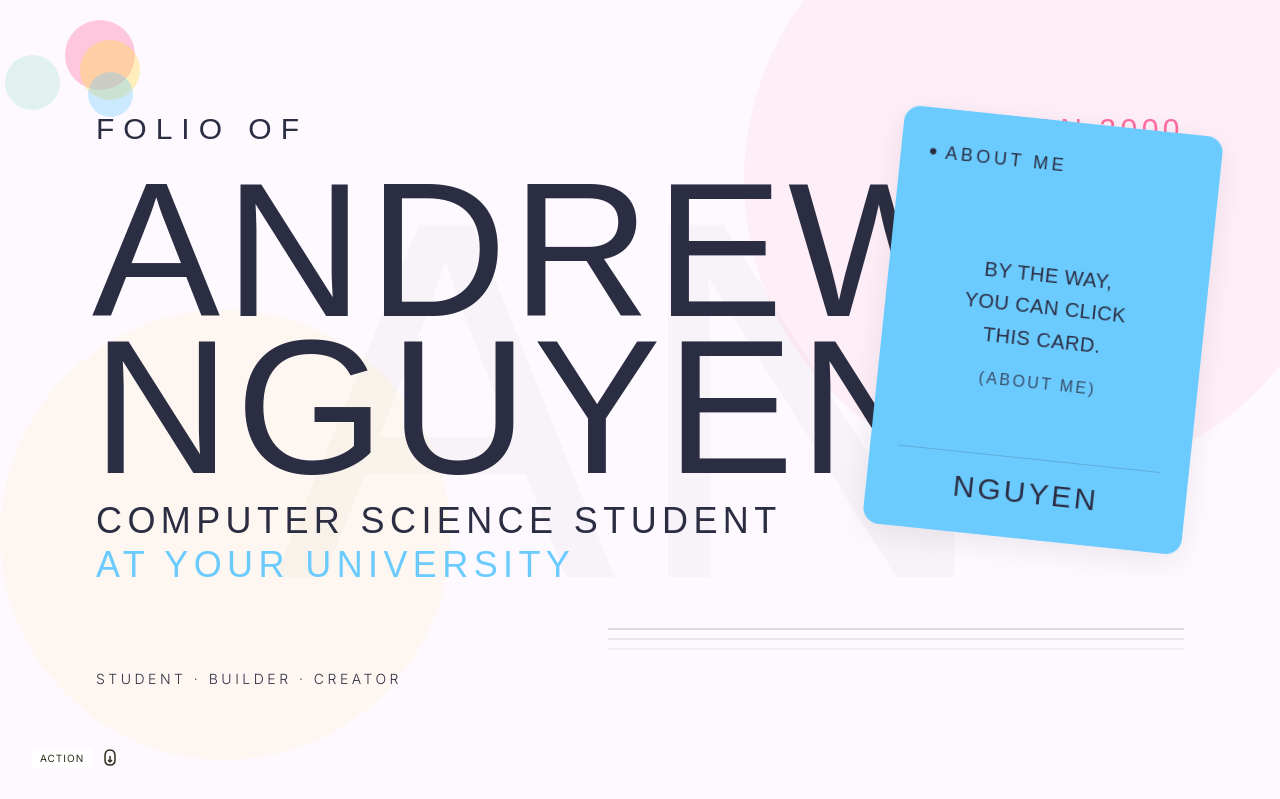
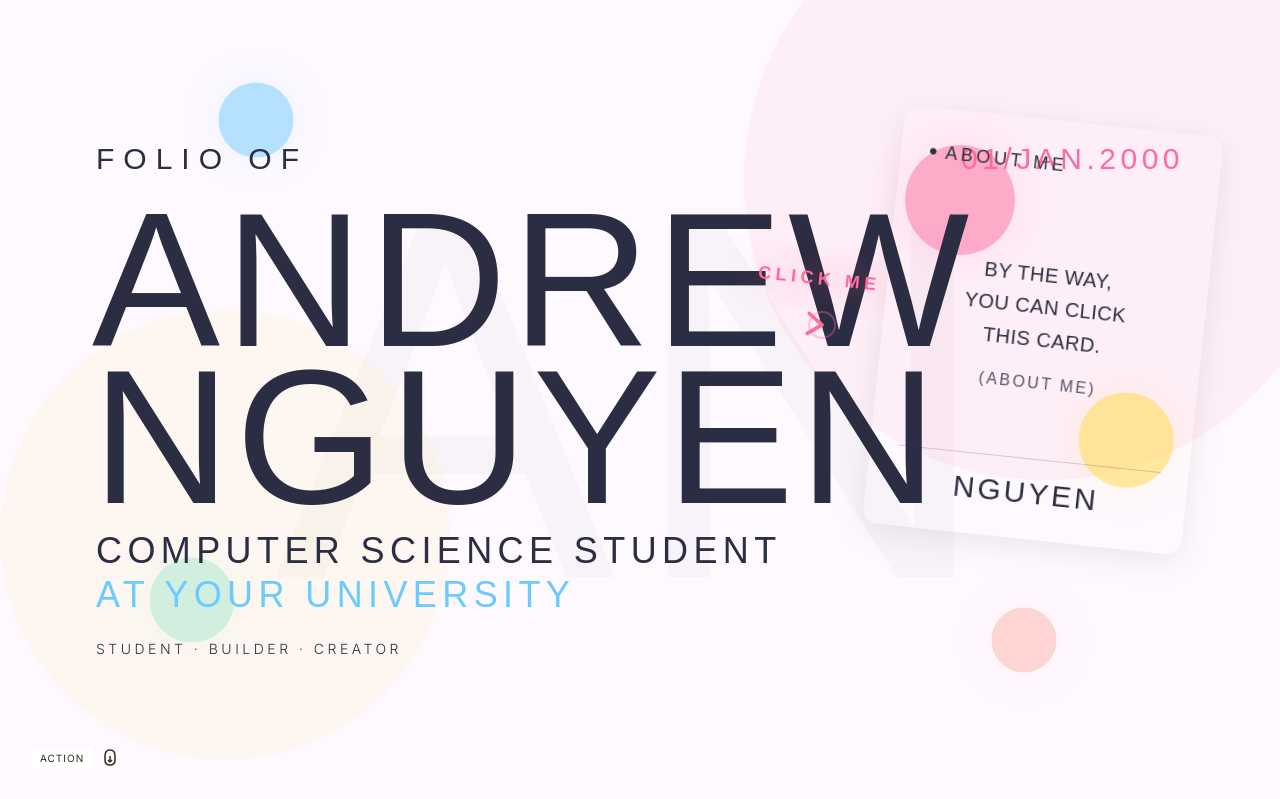
Before and after one commit to Andrew126111/Personal-Portfolio, a Next.js app: page / in a window 1280 px wide. Shown: the top 799 px of the page. Built offline with nearby package versions, Linux system fonts and the light colour scheme; a web font is replaced by a local one.

Commit message:
Fixed: arrow now visible outside card, card stays in bounds, fidget orbs interactive, removed squiggle lines, restored skill tags

```diff
--- a/components/AboutCard.tsx
+++ b/components/AboutCard.tsx
@@ -29,18 +29,13 @@ export default function AboutCard({ onNavigate }: AboutCardProps) {
     [rotate]
   );
 
-  const handleDragEnd = useCallback(
-    (_: unknown, info: { offset: { x: number; y: number }; velocity: { x: number; y: number } }) => {
-      const endX = x.get() + info.velocity.x * 8;
-      const endY = y.get() + info.velocity.y * 8;
-      const boundedX = Math.max(-500, Math.min(500, endX));
-      const boundedY = Math.max(-500, Math.min(500, endY));
-      animate(x, boundedX, { type: "spring", stiffness: 200, damping: 25 });
-      animate(y, boundedY, { type: "spring", stiffness: 200, damping: 25 });
+  const handleDragEnd = useCallback(() => {
+    const currentX = x.get();
+    const currentY = y.get();
+    animate(x, Math.max(-200, Math.min(200, currentX)), { type: "spring", stiffness: 300, damping: 30 });
+    animate(y, Math.max(-200, Math.min(200, currentY)), { type: "spring", stiffness: 300, damping: 30 });
     animate(rotate, 6, { type: "spring", stiffness: 200, damping: 20 });
-    },
-    [x, y, rotate]
-  );
+  }, [x, y, rotate]);
 
   const handleClick = useCallback(() => {
     if (!moved.current) {
@@ -50,7 +45,6 @@ export default function AboutCard({ onNavigate }: AboutCardProps) {
 
   return (
     <motion.div
-      className="app-card-wrapper"
       style={{
         x,
         y,
@@ -58,7 +52,6 @@ export default function AboutCard({ onNavigate }: AboutCardProps) {
         position: "absolute",
         top: "15%",
         right: "6%",
-        backgroundColor: "#6bcbff",
         zIndex: 20,
         touchAction: "none",
       }}
@@ -71,39 +64,38 @@ export default function AboutCard({ onNavigate }: AboutCardProps) {
       initial={{ opacity: 0, scale: 0.8 }}
       whileInView={{ opacity: 1, scale: 1 }}
       transition={{ duration: 0.8, delay: 0.3, ease: [0.22, 1, 0.36, 1] }}
-      whileHover={{ scale: 1.03 }}
     >
-      {/* Arrow indicator - positioned left of card, follows drag */}
+      {/* Arrow - positioned left of wrapper, not clipped by overflow hidden */}
       <motion.div
         className="absolute pointer-events-none select-none"
         style={{ right: "calc(100% + 16px)", top: "50%", translateY: "-50%" }}
-        animate={{ x: [0, 10, 0] }}
+        animate={{ x: [0, 12, 0] }}
         transition={{ duration: 1.8, repeat: Infinity, ease: "easeInOut" }}
       >
         <div className="flex flex-col items-center gap-2">
           <span
-            className="text-sm md:text-base font-semibold tracking-[0.25em] whitespace-nowrap"
+            className="text-base md:text-lg font-semibold tracking-[0.25em] whitespace-nowrap"
             style={{
               fontFamily: "Six Caps, sans-serif",
               color: "#ff6b9d",
-              textShadow: "0 0 24px rgba(255,107,157,0.6)",
+              textShadow: "0 0 28px rgba(255,107,157,0.7)",
             }}
           >
             CLICK ME
           </span>
-          <svg width="40" height="40" viewBox="0 0 40 40" fill="none">
+          <svg width="48" height="48" viewBox="0 0 48 48" fill="none">
             <path
-              d="M14 12 L26 20 L14 28"
+              d="M17 14 L31 24 L17 34"
               stroke="#ff6b9d"
-              strokeWidth="3"
+              strokeWidth="3.5"
               strokeLinecap="round"
               strokeLinejoin="round"
               fill="none"
             />
             <circle
-              cx="26" cy="20" r="11"
+              cx="31" cy="24" r="13"
               stroke="#ff6b9d"
-              strokeWidth="1.5"
+              strokeWidth="2"
               fill="none"
               opacity={0.35}
             />
@@ -111,7 +103,8 @@ export default function AboutCard({ onNavigate }: AboutCardProps) {
         </div>
       </motion.div>
 
-      {/* Card content */}
+      {/* Card */}
+      <div className="app-card-wrapper">
         <div
           className="w-full h-full flex flex-col p-6 md:p-7"
           style={{ fontFamily: "Six Caps, sans-serif", color: "#2b2d42" }}
@@ -143,6 +136,7 @@ export default function AboutCard({ onNavigate }: AboutCardProps) {
             </p>
           </div>
         </div>
+      </div>
     </motion.div>
   );
 }
--- a/components/HeroSection.tsx
+++ b/components/HeroSection.tsx
@@ -1,33 +1,24 @@
 "use client";
 
 import { useCallback, useRef, useEffect, useState } from "react";
-import { motion, useMotionValue, useSpring, animate } from "framer-motion";
+import { motion, useMotionValue, animate } from "framer-motion";
 import AboutCard from "./AboutCard";
 
-const LINE_COUNT = 3;
-const LINE_BASE_Y = [30, 45, 60];
-const LINE_AMPLITUDE = [40, 30, 20];
-const LINE_PHASE = [0, 0.3, 0.6];
-
-const fidgetOrbs = [
-  { color: "#ff6b9d", size: 70, x: 0, y: 0, baseX: 0, baseY: 0 },
-  { color: "#a8e6cf", size: 55, x: 0, y: 0, baseX: 0, baseY: 0 },
-  { color: "#ffd93d", size: 60, x: 0, y: 0, baseX: 0, baseY: 0 },
-  { color: "#6bcbff", size: 45, x: 0, y: 0, baseX: 0, baseY: 0 },
+const skillTags = [
+  "REACT", "NEXT.JS", "TYPESCRIPT", "CSS", "PYTHON",
+  "NODE.JS", "FRAMER", "TAILWIND", "GIT", "POSTGRES",
 ];
 
-function FidgetOrb({ color, size, baseX, baseY }: { color: string; size: number; baseX: number; baseY: number }) {
+function FidgetOrb({ color, size, baseX, baseY }: { color: string; size: number; baseX: string; baseY: string }) {
   const x = useMotionValue(0);
   const y = useMotionValue(0);
 
   const handleDragEnd = useCallback(
     (_: unknown, info: { velocity: { x: number; y: number } }) => {
-      const endX = x.get() + info.velocity.x * 4;
-      const endY = y.get() + info.velocity.y * 4;
-      const clampedX = Math.max(-80, Math.min(80, endX));
-      const clampedY = Math.max(-80, Math.min(80, endY));
-      animate(x, clampedX, { type: "spring", stiffness: 120, damping: 18 });
-      animate(y, clampedY, { type: "spring", stiffness: 120, damping: 18 });
+      const endX = x.get() + info.velocity.x * 6;
+      const endY = y.get() + info.velocity.y * 6;
+      animate(x, Math.max(-120, Math.min(120, endX)), { type: "spring", stiffness: 100, damping: 15 });
+      animate(y, Math.max(-120, Math.min(120, endY)), { type: "spring", stiffness: 100, damping: 15 });
     },
     [x, y]
   );
@@ -41,71 +32,34 @@ function FidgetOrb({ color, size, baseX, baseY }: { color: string; size: number;
         left: baseX,
         top: baseY,
         backgroundColor: color,
-        opacity: 0.35,
+        opacity: 0.5,
         x,
         y,
         zIndex: 5,
+        translateX: "-50%",
+        translateY: "-50%",
+        boxShadow: `0 0 40px ${color}44`,
       }}
       drag
       dragMomentum={false}
       onDragEnd={handleDragEnd}
-      whileHover={{ scale: 1.3, opacity: 0.55, transition: { duration: 0.3 } }}
+      whileHover={{ scale: 1.4, opacity: 0.75, transition: { duration: 0.2 } }}
+      whileTap={{ scale: 0.65, opacity: 0.9, transition: { duration: 0.1 } }}
       initial={{ scale: 0, opacity: 0 }}
-      whileInView={{ scale: 1, opacity: 0.35 }}
+      whileInView={{ scale: 1, opacity: 0.5 }}
       transition={{ duration: 0.8, delay: 0.3, ease: [0.22, 1, 0.36, 1] }}
     />
   );
 }
 
 export default function HeroSection({ onAboutClick }: { onAboutClick: () => void }) {
-  const mouseX = useMotionValue(0.5);
-  const mouseY = useMotionValue(0.5);
-  const smoothMouseX = useSpring(mouseX, { stiffness: 100, damping: 25 });
-  const smoothMouseY = useSpring(mouseY, { stiffness: 100, damping: 25 });
   const sectionRef = useRef<HTMLDivElement>(null);
-  const [linePaths, setLinePaths] = useState<string[]>(
-    Array(LINE_COUNT).fill("")
-  );
-
-  useEffect(() => {
-    const unsubX = smoothMouseX.on("change", updatePaths);
-    const unsubY = smoothMouseY.on("change", updatePaths);
-    return () => { unsubX(); unsubY(); };
-
-    function updatePaths() {
-      const mx = smoothMouseX.get();
-      const my = smoothMouseY.get();
-      const newPaths = Array.from({ length: LINE_COUNT }, (_, i) => {
-        const distFromMouse = Math.abs(my - LINE_BASE_Y[i] / 120);
-        const sensitivity = Math.max(0.3, 1 - distFromMouse * 2);
-        const amp = LINE_AMPLITUDE[i] * sensitivity;
-        const phase = LINE_PHASE[i];
-        const cp1x = 200 + mx * 300 + phase * 200;
-        const cp1y = LINE_BASE_Y[i] - amp + (mx - 0.5) * amp * 0.6;
-        return `M0,${LINE_BASE_Y[i]} Q ${cp1x},${cp1y} 500,${LINE_BASE_Y[i]} T 1000,${LINE_BASE_Y[i]}`;
-      });
-      setLinePaths(newPaths);
-    }
-  }, [smoothMouseX, smoothMouseY]);
-
-  const handlePointerMove = useCallback(
-    (e: React.PointerEvent) => {
-      if (!sectionRef.current) return;
-      const rect = sectionRef.current.getBoundingClientRect();
-      const x = (e.clientX - rect.left) / rect.width;
-      const y = (e.clientY - rect.top) / rect.height;
-      mouseX.set(x);
-      mouseY.set(y);
-    },
-    [mouseX, mouseY]
-  );
 
   return (
     <section
       ref={sectionRef}
       className="relative min-h-screen w-full overflow-hidden"
       style={{ backgroundColor: "#fef9ff" }}
-      onPointerMove={handlePointerMove}
     >
       {/* Background watermark */}
       <div
@@ -144,10 +98,11 @@ export default function HeroSection({ onAboutClick }: { onAboutClick: () => void
       />
 
       {/* Fidget orbs - interactive floating bubbles */}
-      <FidgetOrb color="#ff6b9d" size={70} baseX={65} baseY={20} />
-      <FidgetOrb color="#a8e6cf" size={55} baseX={5} baseY={55} />
-      <FidgetOrb color="#ffd93d" size={60} baseX={80} baseY={40} />
-      <FidgetOrb color="#6bcbff" size={45} baseX={88} baseY={72} />
+      <FidgetOrb color="#ff6b9d" size={110} baseX="75%" baseY="25%" />
+      <FidgetOrb color="#a8e6cf" size={85} baseX="15%" baseY="75%" />
+      <FidgetOrb color="#ffd93d" size={95} baseX="88%" baseY="55%" />
+      <FidgetOrb color="#6bcbff" size={75} baseX="20%" baseY="15%" />
+      <FidgetOrb color="#ffb3a6" size={65} baseX="80%" baseY="80%" />
 
       {/* Hero content */}
       <div className="relative z-10 flex flex-col justify-center min-h-screen px-8 md:px-16 lg:px-24">
@@ -203,7 +158,7 @@ export default function HeroSection({ onAboutClick }: { onAboutClick: () => void
           </p>
         </motion.div>
 
-        {/* Tagline + multi-line squiggle */}
+        {/* Tagline */}
         <div className="flex flex-col md:flex-row md:items-end justify-between mt-4 md:mt-6 gap-4">
           <motion.p
             className="text-xs md:text-sm tracking-[0.25em]"
@@ -214,28 +169,6 @@ export default function HeroSection({ onAboutClick }: { onAboutClick: () => void
           >
             STUDENT &middot; BUILDER &middot; CREATOR
           </motion.p>
-
-          {/* Multi-line mouse-following squiggles */}
-          <motion.div
-            className="w-full md:flex-1 max-w-xl ml-auto"
-            initial={{ opacity: 0 }}
-            whileInView={{ opacity: 1 }}
-            transition={{ duration: 0.5, delay: 0.9 }}
-            style={{ position: "relative", height: 80 }}
-          >
-            <svg viewBox="0 0 1000 120" fill="none" className="w-full h-full" preserveAspectRatio="none">
-              {linePaths.map((d, i) => (
-                <path
-                  key={i}
-                  d={d || `M0,${LINE_BASE_Y[i]} Q 500,${LINE_BASE_Y[i]} 1000,${LINE_BASE_Y[i]}`}
-                  stroke="#2b2d42"
-                  strokeWidth={1.5 - i * 0.3}
-                  fill="none"
-                  opacity={0.5 - i * 0.12}
-                />
-              ))}
-            </svg>
-          </motion.div>
         </div>
 
         {/* Personal bio filler */}
@@ -262,6 +195,30 @@ export default function HeroSection({ onAboutClick }: { onAboutClick: () => void
             </p>
           </div>
         </motion.div>
+
+        {/* Skill tags */}
+        <motion.div
+          className="absolute bottom-8 right-8 md:right-16 lg:right-24 flex flex-wrap gap-2 max-w-xs justify-end"
+          initial={{ opacity: 0 }}
+          whileInView={{ opacity: 1 }}
+          transition={{ duration: 0.6, delay: 1.3 }}
+        >
+          {skillTags.slice(0, 6).map((tag, i) => (
+            <span
+              key={tag}
+              className="text-[10px] tracking-[0.15em] px-2 py-0.5"
+              style={{
+                fontFamily: "Inter, sans-serif",
+                color: "#2b2d42",
+                opacity: 0.2 + i * 0.04,
+                border: "1px solid #2b2d42",
+                borderRadius: 2,
+              }}
+            >
+              {tag}
+            </span>
+          ))}
+        </motion.div>
       </div>
 
       {/* Draggable About Card */}
```
Lines whose indentation alone changed are shown as unchanged.
